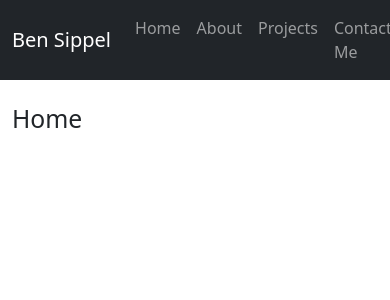
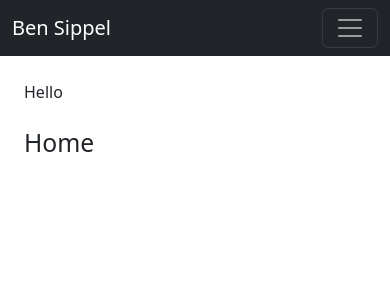
Before and after one commit to brs6412/personal-site, a React (Create React App) app: page / in a window 390 px wide. Shown: the top 300 px of the page. Built offline with nearby package versions, Linux system fonts and the light colour scheme.

Commit message:
Added responsiveness to navbar and stackable components to page

```diff
--- a/src/App.js
+++ b/src/App.js
@@ -10,23 +10,34 @@ import Home from "./components/Home";
 import About from "./components/About";
 import Projects from "./components/Projects";
 import Contact from "./components/Contact";
-import { Container, Nav, Navbar } from "react-bootstrap";
+import { Col, Container, Nav, Navbar, Row } from "react-bootstrap";
 import './App.css';
 
 export default function App() {
   return (
     <Router>
-      <Navbar bg="dark" data-bs-theme="dark">
+      <Navbar expand="lg" bg="dark" data-bs-theme="dark">
         <Container>
           <Navbar.Brand href="#home">Ben Sippel</Navbar.Brand>
+          <Navbar.Toggle aria-controls="basic-navbar-nav" />
+          <Navbar.Collapse id="basic-navbar-nav">
             <Nav className="me-auto">
               <Nav.Link as={Link} to="/" exact>Home</Nav.Link>
               <Nav.Link as={Link} to="/about">About</Nav.Link>
               <Nav.Link as={Link} to="/projects">Projects</Nav.Link>
               <Nav.Link as={Link} to="/contact">Contact Me</Nav.Link>
             </Nav>
+          </Navbar.Collapse>
         </Container>
       </Navbar>
+      <Container>
+        <Row>
+        <Col xs={6} md={4}>
+          <div className="container mt-4">
+            Hello
+          </div>
+        </Col>
+        <Col xs={12} md={8}>
           <div className="container mt-4">
             <Routes>
               <Route path="/" element={<Outlet />}>
@@ -38,6 +49,10 @@ export default function App() {
               </Route>
             </Routes>
           </div>
+        </Col>
+        </Row>
+      </Container>
+
     </Router>
   );
 }
```
Lines whose indentation alone changed are shown as unchanged.
